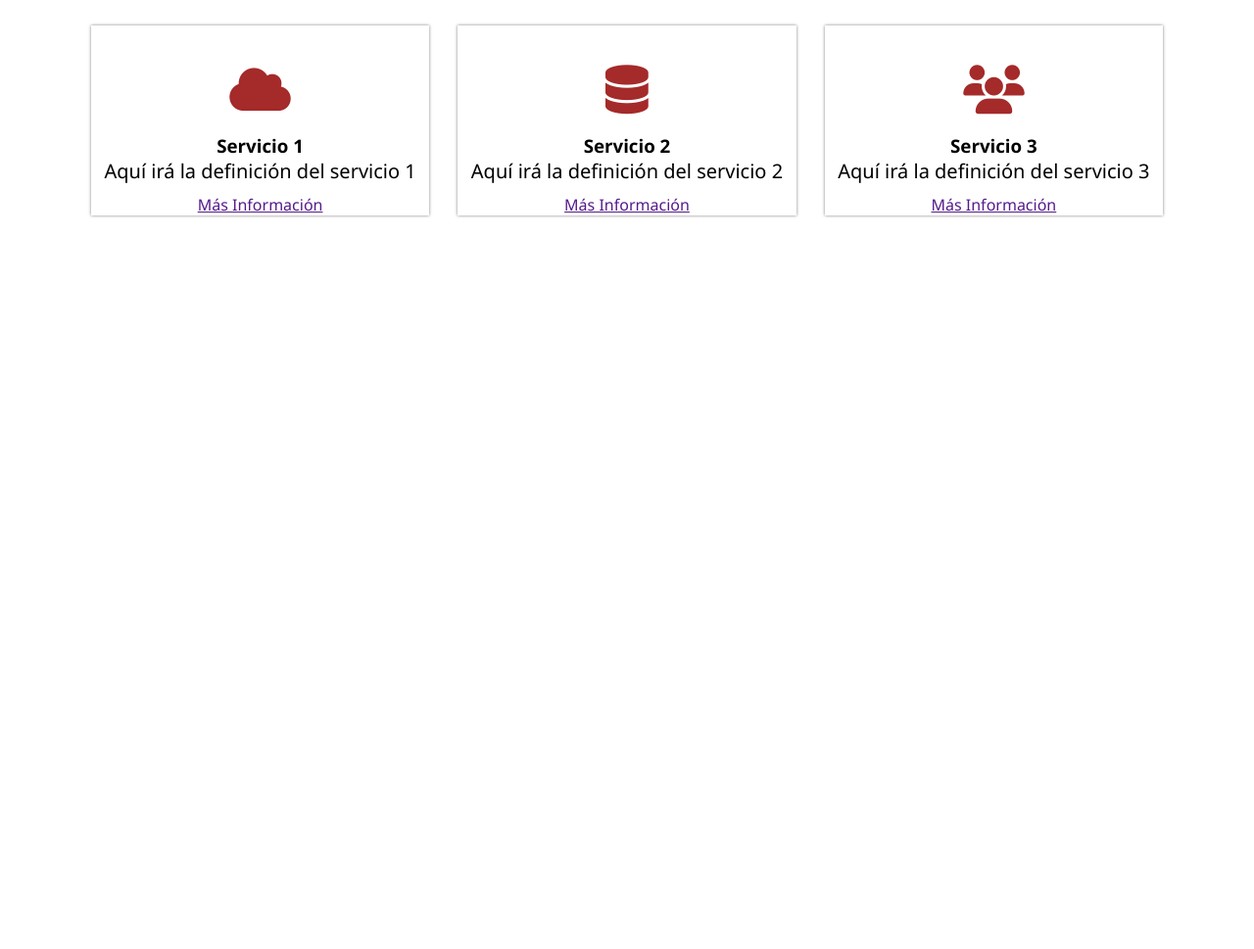
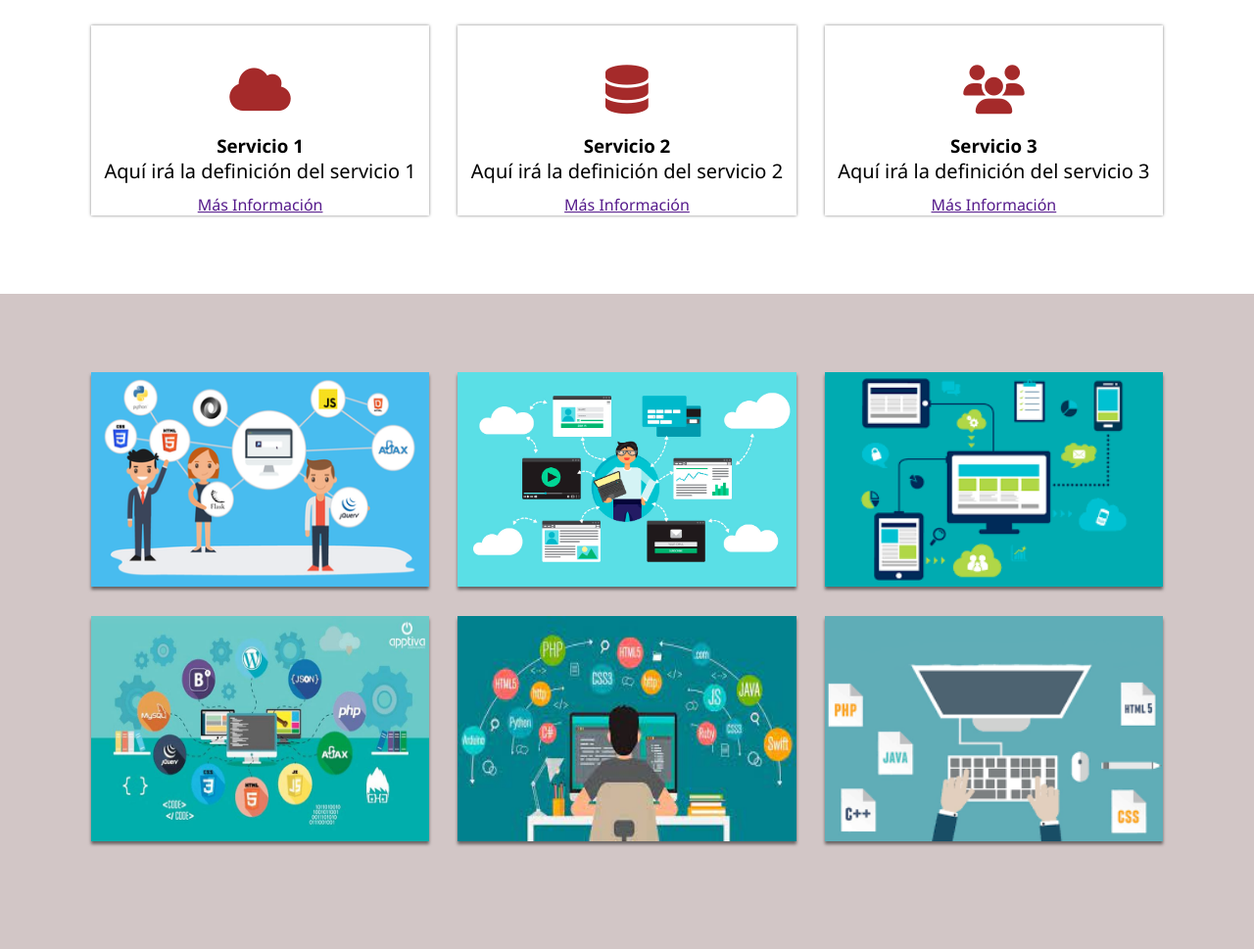
Before and after one commit to EnsoG/landingpage, a plain HTML site: page index.html in a window 1280 px wide. Shown: the part 1159-2128 px from the top of the page at 98% size. Before the commit the page ends 1459 px from the top, so only its background shows below. Drawn offline with Linux system fonts and the light colour scheme.

Commit message:
galería

```diff
--- a/css/estilo.css
+++ b/css/estilo.css
@@ -86,3 +86,20 @@ body{
     font-size: 20px;
     margin-bottom: 10px;
 }
+
+/*GALERÍA*/
+.galeria{
+    background: rgb(210, 198, 198);
+}
+.galeria-contenedor{
+    width: 100%;
+    display: flex;
+    flex-wrap: wrap;
+    justify-content: space-evenly;
+}
+.img{
+    width: 30%;
+    margin-bottom: 30px;
+    box-shadow: 0px 3px 3px 0px rgba(0, 0, 0 , 0.5);
+    cursor: pointer;
+}
--- a/index.html
+++ b/index.html
@@ -45,6 +45,19 @@
 
         </div>
     </section>
+    <!--GALERÍA-->
+    <section class="galeria">
+        <div class="contenedor">
+            <aticle class="galeria-contenedor">
+                <img src="img/img1.png" class="img" alt="img 1">
+                <img src="img/img2.jpg" class="img" alt="img 2">
+                <img src="img/img3.png" class="img" alt="img 3">
+                <img src="img/img4.jpeg" class="img" alt="img 4">
+                <img src="img/img5.jpg" class="img" alt="img 5">
+                <img src="img/img6.png" class="img" alt="img 6">
+            </aticle>
+        </div>
+    </section>
     <footer>
     </footer>
 </body>
```
Also changed, not shown: img/img1.png (added), img/img2.jpg (added), img/img3.png (added), img/img4.jpeg (added), img/img5.jpg (renamed from img/hero2.jpg), img/img6.png (added), 1 other file.
